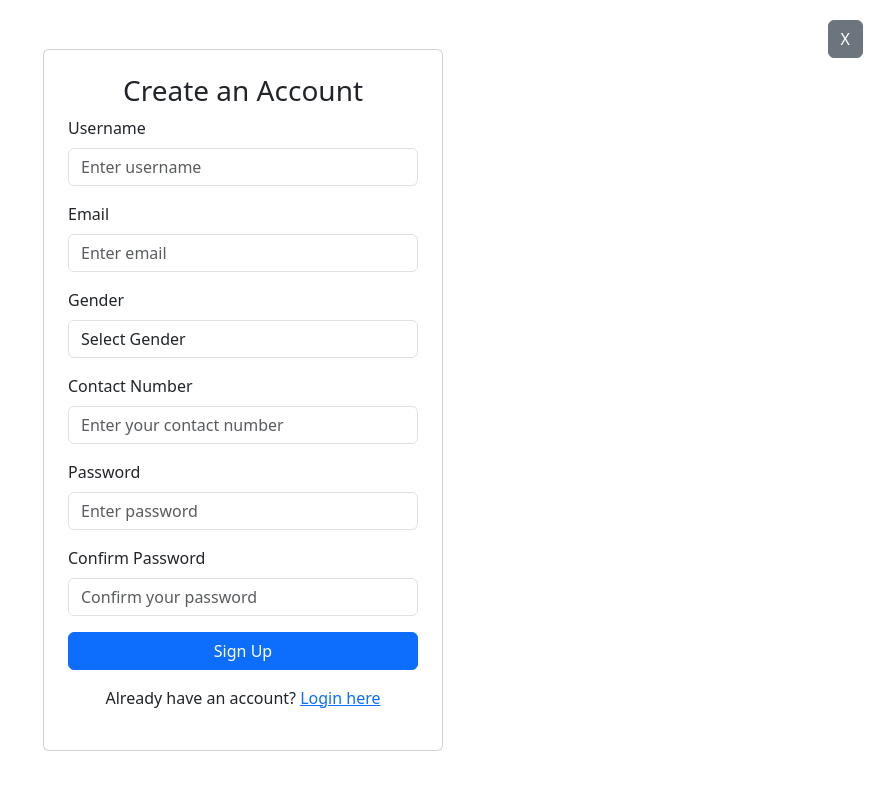
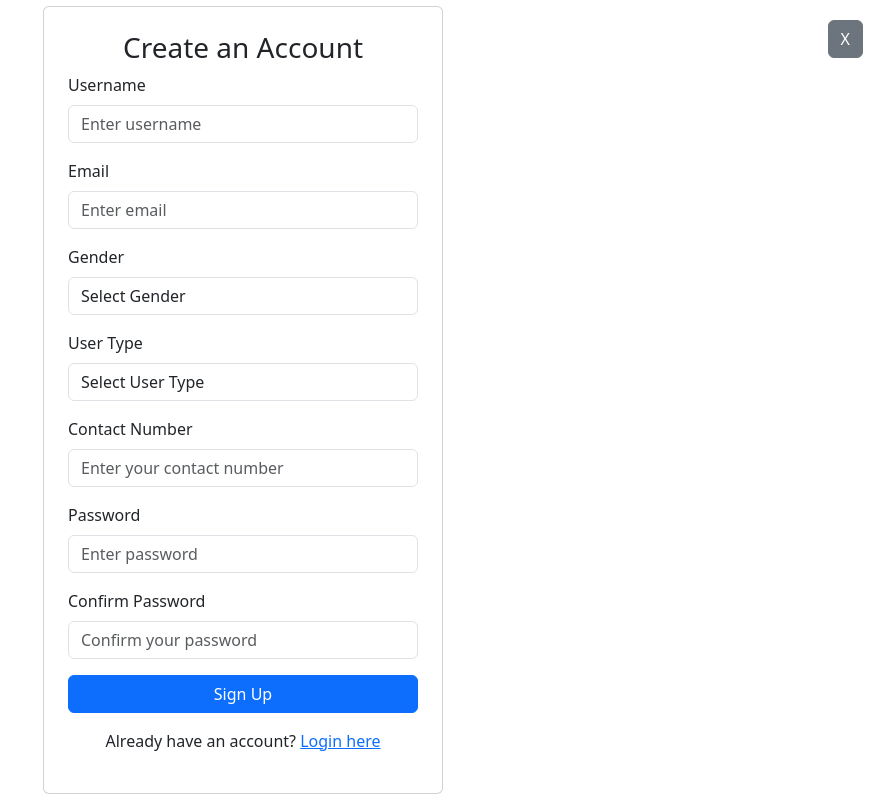
Before and after one commit to hasibhasan-github/IUB_CSE307_SystemAnalysisAndDesign_Tenant_Management_System_MachineLearning_Based_PredictiveApproach, a Flask app: page /signup in a window 1280 px wide. Shown: the whole page, without its empty margins (397-1280 px from the left). Run offline with Flask 3, Linux system fonts and the light colour scheme.

Commit message:
@hasibhasan-github

```diff
--- a/Tenant_Management_System/website/templates/signup.html
+++ b/Tenant_Management_System/website/templates/signup.html
@@ -76,6 +76,15 @@
                     </select>
                 </div>
 
+                <div class="mb-3">
+                    <label for="userType" class="form-label">User Type</label>
+                    <select class="form-control" id="userType" name="userType" required>
+                        <option value="">Select User Type</option>
+                        <option value="Tenant">Tenant</option>
+                        <option value="Landlord">Landlord</option>
+                    </select>
+                </div>
+
                 <!-- Contact Number -->
                 <div class="mb-3">
                     <label for="contactNumber" class="form-label">Contact Number</label>
```
